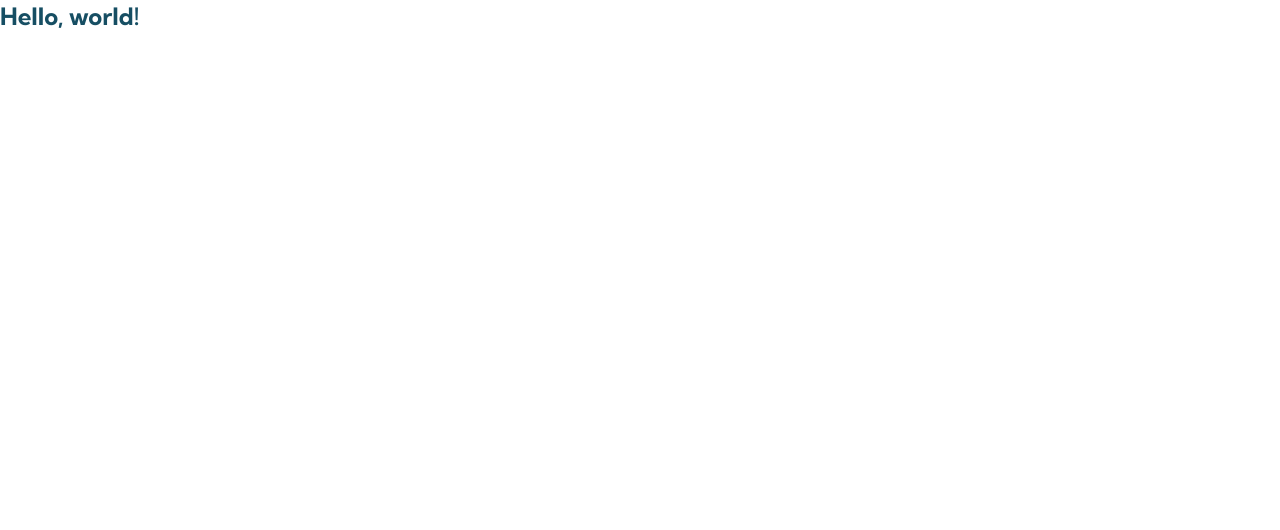
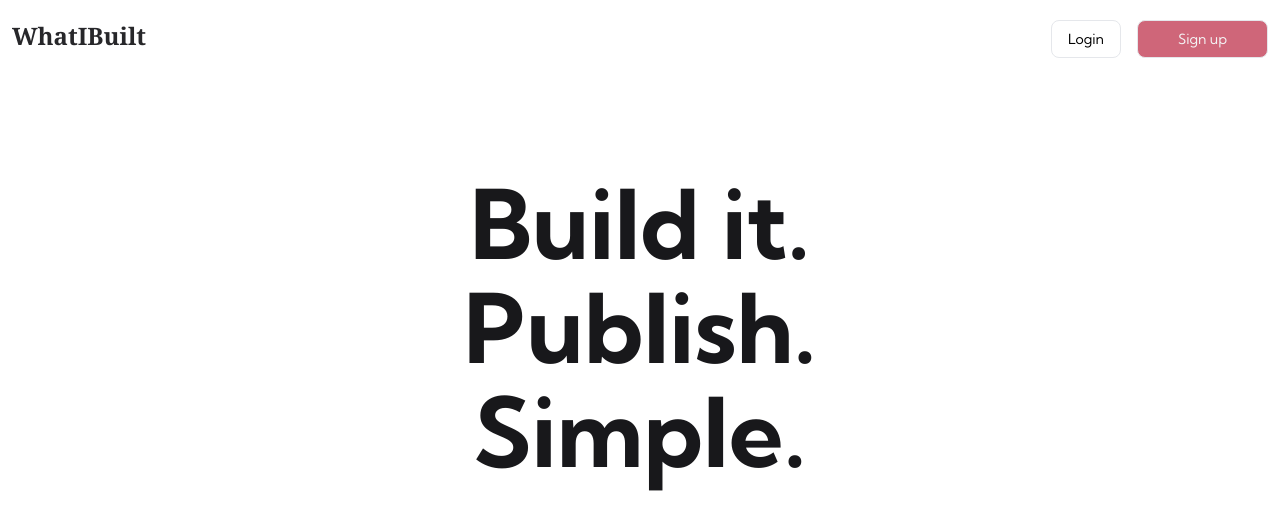
Before and after one commit to MonamaTV/whatibuilt, a Next.js app: page / in a window 1280 px wide. Shown: the top 530 px of the page. Built offline with nearby package versions, Linux system fonts and the light colour scheme; no server answers.

Commit message:
changed the dark mode color

```diff
--- a/src/components/Layout/AdminLayout.tsx
+++ b/src/components/Layout/AdminLayout.tsx
@@ -62,9 +62,15 @@ const AdminLayout = ({ children }: PropsWithChildren) => {
     }
   };
 
+  const handlePublishUser = () => {};
+
   return session.data?.user !== null ? (
     <>
-      <Nav handleModal={toggleModal} />
+      <Nav
+        handleModal={toggleModal}
+        state={true}
+        handlePublish={handlePublishUser}
+      />
       {modal && (
         <Uploader
           handleUpload={handleFileUpload}
--- a/src/components/Nav.tsx
+++ b/src/components/Nav.tsx
@@ -1,23 +1,25 @@
 import { signOut } from "next-auth/react";
-import Link from "next/link";
 import { useTheme } from "next-themes";
 type NavTypes = {
   handleModal: () => void;
+  state: boolean;
+  handlePublish: () => void;
 };
-const Nav = ({ handleModal }: NavTypes) => {
+const Nav = ({ handleModal, state, handlePublish }: NavTypes) => {
   const { theme, setTheme } = useTheme();
+
   return (
     <nav className="flex flex-row justify-around py-6 dark:bg-background dark:text-gray-100">
       <p className="md:text-xl text-normal font-bold font-serif">WhatIBuilt</p>
       <br />
       <ul className="flex flex-row items-center gap-x-4 text-base dark:text-gray-100 text-gray-800">
         <li>
-          <Link
-            href={"/admin/links"}
+          <button
+            onClick={handlePublish}
             className="flex flex-row items-center gap-x-2  px-1 md:py-1 dark:text-white text-zinc-800 hover:bg-primary hover:text-gray-100 md:w-24 justify-center transition-colors duration-300 ease-in-out text-xs rounded-lg"
           >
-            <span>Publish</span>
-          </Link>
+            {state ? <span>Unpublish</span> : <span>Publish</span>}
+          </button>
         </li>
         <li className="relative">
           <span className="peer flex flex-row items-center gap-x-2 text-xs">
--- a/src/pages/[username].tsx
+++ b/src/pages/[username].tsx
@@ -92,12 +92,7 @@ const User = ({
                           width={20}
                           alt="LinkedIn"
                         />
-                        <span className="hidden md:block">
-                          {
-                            socials.find((soc) => soc.value === social.name)
-                              ?.name
-                          }
-                        </span>
+                        <span className="hidden md:block">{name}</span>
                       </Link>
                     </li>
                   );
@@ -178,9 +173,12 @@ const User = ({
 export async function getServerSideProps(context: GetServerSidePropsContext) {
   try {
     const username = context.query?.username as string;
-    const user = await prisma.user.findUnique({
+    const user = await prisma.user.findMany({
       where: {
-        username: username,
+        AND: {
+          username: username,
+          published: true,
+        },
       },
       include: {
         channels: true,
@@ -189,12 +187,12 @@ export async function getServerSideProps(context: GetServerSidePropsContext) {
     });
 
     if (!user) return { props: { user: null } };
+    const firstUser = user[0];
 
     return {
-      props: { user: { ...user, publishedAt: null } },
+      props: { user: { ...firstUser, publishedAt: null } },
     };
   } catch (error) {
-    console.log(error);
     return {
       props: { user: null },
     };
--- a/src/pages/index.tsx
+++ b/src/pages/index.tsx
@@ -1,14 +1,33 @@
 import Head from "next/head";
+import Link from "next/link";
 export default function Home() {
   return (
-    <>
+    <div className="container mx-auto">
       <Head>
-        <title>Create Next App</title>
+        <title>WhatIBuilt</title>
         <meta name="description" content="Generated by create next app" />
         <meta name="viewport" content="width=device-width, initial-scale=1" />
         <link rel="icon" href="/favicon.ico" />
       </Head>
-      <h1 className="text-2xl font-bold text-cyan-900">Hello, world!</h1>
-    </>
+      <nav className="px-3 flex flex-row justify-between my-2 py-3 ">
+        <Link className="text-zinc-800 font-serif font-bold text-2xl" href="/">
+          WhatIBuilt
+        </Link>
+        <ul className="flex flex-row justify-between items-center gap-x-4">
+          <li className="px-4 py-2 border rounded-lg text-sm">
+            <Link href="/auth/login">Login</Link>
+          </li>
+          <li className="md:px-10 px-3 py-2 border rounded-lg bg-primary text-zinc-100 text-sm">
+            <Link href="/auth/register">Sign up</Link>
+          </li>
+        </ul>
+      </nav>
+
+      <section className="w-screen h-[500px] flex flex-col justify-center items-center text-zinc-900">
+        <h1 className="text-8xl font-bold my-1">Build it.</h1>
+        <h1 className="text-8xl font-bold my-1">Publish.</h1>
+        <h1 className="text-8xl font-bold my-1">Simple.</h1>
+      </section>
+    </div>
   );
 }
--- a/src/utils/axios.tsx
+++ b/src/utils/axios.tsx
@@ -7,7 +7,6 @@ export const axiosClient = (): AxiosInstance => {
     // timeout: 3000,
   });
 };
-
 //YouTube clients
 export const youtubeClient = () => {
   return axios.create({
@@ -93,5 +92,3 @@ export const githubClient = () => {
     baseURL: "https://api.github.com",
   });
 };
-
-export const githubUri = githubAuthClient().getUri();
```
